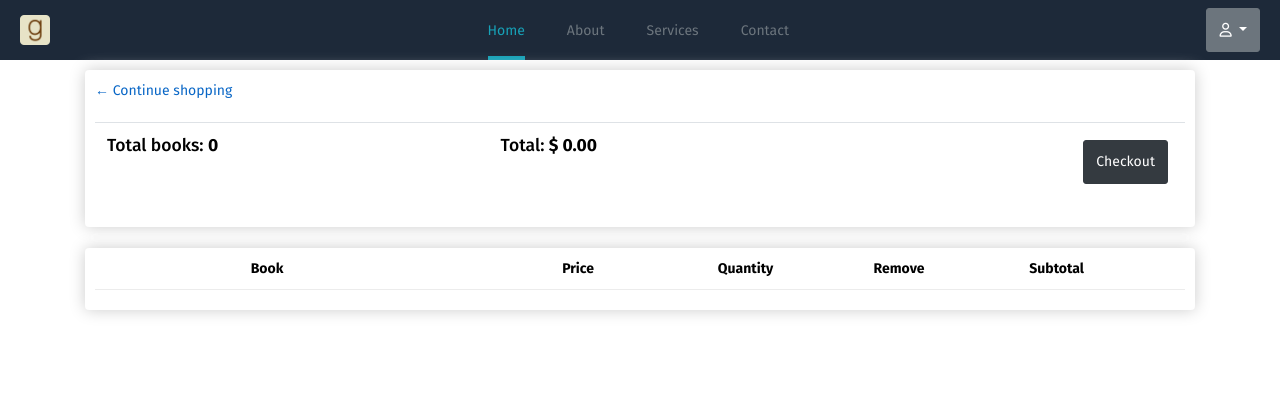
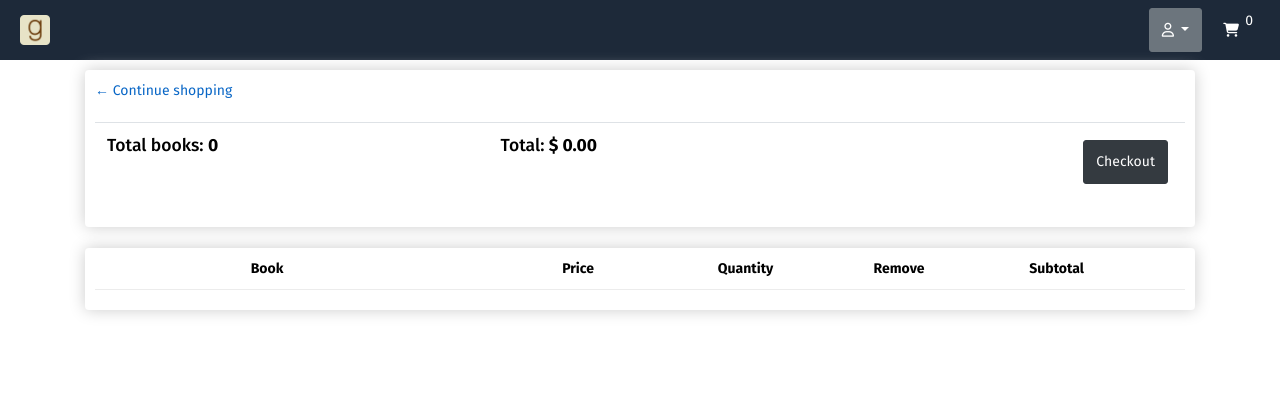
Before and after one commit to tuan11b3/book-shop11-3-23, a Django app: page /cart/ in a window 1280 px wide. Shown: the top 420 px of the page. Run offline with Django 4.2, Linux system fonts and the light colour scheme; a user stored in the database is signed in; tables that the repository leaves empty hold one stand-in row (values such as "Sample post"); lists and menus that the app fills with data are empty; some libraries are stand-ins or nearby versions; some web fonts are replaced.

Commit message:
fix bug FE

```diff
--- a/store/templates/store/main.html
+++ b/store/templates/store/main.html
@@ -78,10 +78,10 @@ var csrftoken = getToken('csrftoken');
   <div class="ht-md-60 wd-200 wd-md-auto bg-br-primary pd-x-20 pd-y-20 pd-md-y-0 d-flex align-items-center justify-content-between">
     <a href="{% url 'store:store' %}" class="mg-b-0 tx-uppercase tx-bold tx-spacing--2 tx-inverse mg-r-20 tx-poppins"><img src="{% static 'images/goodreads-icon.png' %}" alt="" style="width: 30px; height: 30px;"></a>
     <ul class="nav nav-effect nav-effect-2 flex-column flex-md-row" role="tablist">
-      <li class="nav-item current"><a class="nav-link active show" href="{% url 'store:store' %}" role="tab" aria-selected="true">Home</a></li>
+      <!-- <li class="nav-item current"><a class="nav-link active show" href="{% url 'store:store' %}" role="tab" aria-selected="true">Home</a></li>
       <li class="nav-item"><a class="nav-link" href="#" role="tab" aria-selected="false">About</a></li>
       <li class="nav-item"><a class="nav-link" href="#" role="tab" aria-selected="false">Services</a></li>
-      <li class="nav-item"><a class="nav-link" href="#" role="tab">Contact</a></li>
+      <li class="nav-item"><a class="nav-link" href="#" role="tab">Contact</a></li> -->
     </ul>
     <div>
       <ul class="nav nav-effect nav-effect-2 flex-column flex-md-row" role="tablist">
@@ -96,6 +96,12 @@ var csrftoken = getToken('csrftoken');
               <a class="dropdown-item" href="{% url 'users:logout' %}">Log out</a>
             </div>
           </div>
+          <li class="nav-item">
+            <a class="nav-link text-white" href="{% url 'store:cart' %}" role="tab" aria-selected="false">
+              <i class="fa-solid fa-cart-shopping"></i>
+              <span class="cart_number">{{cartItems}}</span>
+            </a>
+          </li>
         {% else %}
           <li class="nav-item current">
             <a class="nav-link active show" href="{% url 'users:login' %}" role="tab" aria-selected="true">Log in</a>
```
